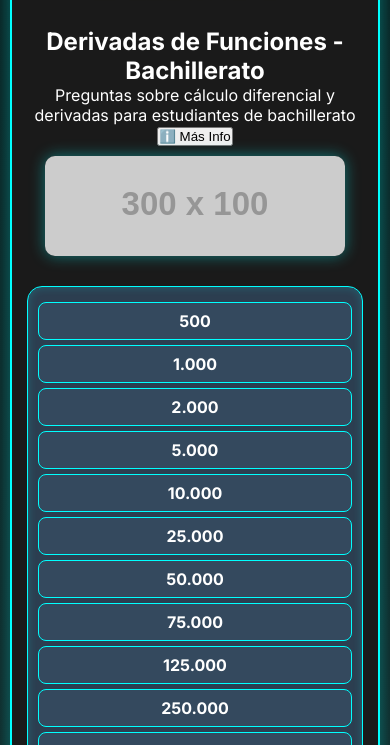
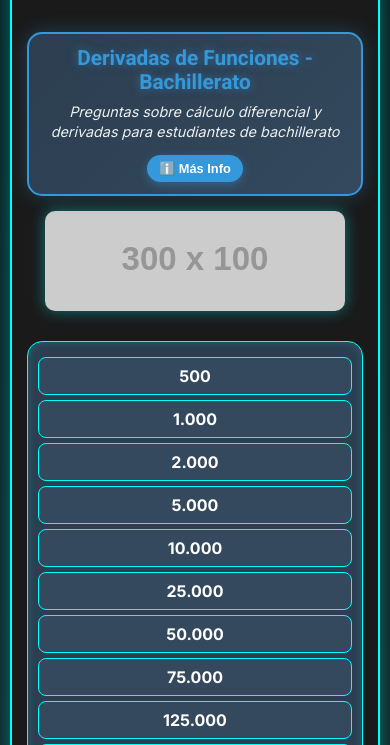
Before and after one commit to jjdeharo/quien-quiere-ser-millonario-page, a plain HTML site: page index.html in a window 390 px wide. Shown: the part 99-844 px from the top of the page. Drawn offline with nearby package versions, Linux system fonts and the light colour scheme; placeholder pictures from the web are drawn by us.

Commit message:
Update styles.css

```diff
--- a/styles.css
+++ b/styles.css
@@ -41,6 +41,62 @@ h1 {
     margin-bottom: 20px;
     letter-spacing: 2px;
     line-height: 1.2;
+}
+
+/* Estilos para la información del tema */
+.theme-info {
+    background: linear-gradient(135deg, #2c3e50, #34495e);
+    border-radius: 15px;
+    padding: 20px;
+    margin: 10px 0;
+    border: 2px solid #3498db;
+    box-shadow: 0 0 20px rgba(52, 152, 219, 0.3);
+    position: relative;
+}
+
+.theme-content {
+    display: flex;
+    flex-direction: column;
+    align-items: center;
+    gap: 10px;
+}
+
+.theme-title {
+    font-family: 'Roboto', sans-serif;
+    font-size: 1.8em;
+    color: #3498db;
+    text-shadow: 0 0 10px rgba(52, 152, 219, 0.5);
+    margin: 0;
+    text-align: center;
+}
+
+.theme-description {
+    font-size: 1.2em;
+    color: #ecf0f1;
+    margin: 0;
+    text-align: center;
+    line-height: 1.4;
+    font-style: italic;
+}
+
+.theme-info-button {
+    background-color: #3498db;
+    color: white;
+    border: none;
+    border-radius: 20px;
+    padding: 8px 16px;
+    font-size: 0.9em;
+    cursor: pointer;
+    transition: all 0.3s ease;
+    font-weight: bold;
+    box-shadow: 0 3px 10px rgba(52, 152, 219, 0.4);
+    margin-top: 5px;
+}
+
+.theme-info-button:hover {
+    background-color: #2980b9;
+    transform: translateY(-2px);
+    box-shadow: 0 5px 15px rgba(52, 152, 219, 0.6);
 }
 
 .game-image {
@@ -383,6 +439,23 @@ mjx-container[display="true"] {
         font-size: 2.2em;
     }
 
+    .theme-info {
+        padding: 15px;
+        margin: 5px 0;
+    }
+
+    .theme-title {
+        font-size: 1.5em;
+    }
+
+    .theme-description {
+        font-size: 1em;
+    }
+
+    .theme-content {
+        gap: 8px;
+    }
+
     .game-area-with-ladder {
         flex-direction: column;
         gap: 20px;
@@ -436,6 +509,23 @@ mjx-container[display="true"] {
         font-size: 1.8em;
     }
 
+    .theme-info {
+        padding: 12px;
+    }
+
+    .theme-title {
+        font-size: 1.3em;
+    }
+
+    .theme-description {
+        font-size: 0.9em;
+    }
+
+    .theme-info-button {
+        font-size: 0.8em;
+        padding: 6px 12px;
+    }
+
     .lifelines {
         gap: 8px;
     }
```
